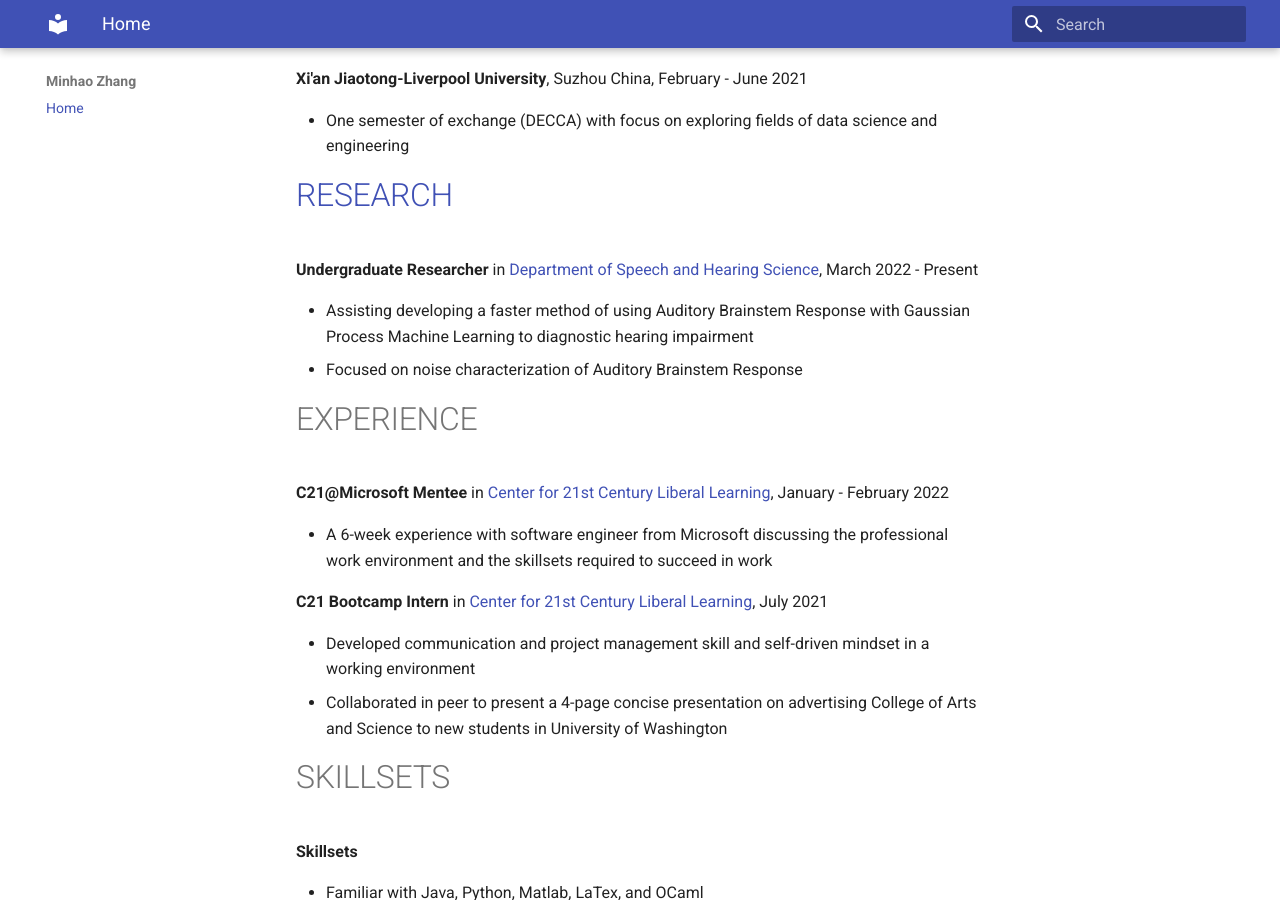
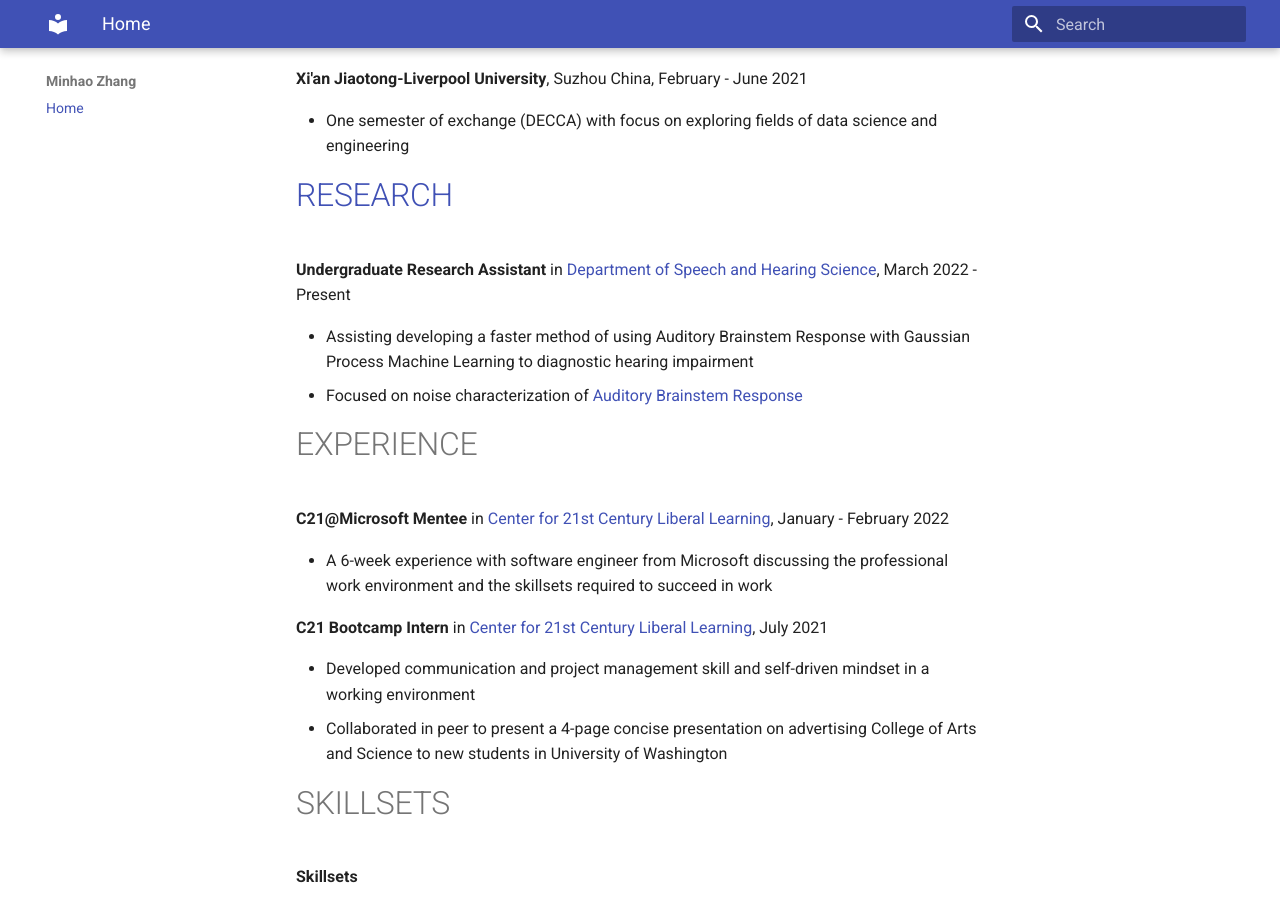
Before and after one commit to Minhao-Zhang/Minhao-Zhang.github.io, an MkDocs documentation site: the page built from docs/index.md, in a window 1280 px wide and 900 px high, scrolled down 531 px. Built offline with MkDocs 1.6.1 and Material for MkDocs 9.7.7, drawn with Linux system fonts in a browser that asks for light colours.

Commit message:
added a link

```diff
--- a/docs/index.md
+++ b/docs/index.md
@@ -15,10 +15,10 @@ Bachelor of Science - Applied and Computational Mathematical Science-Data Scienc
 - One semester of exchange (DECCA) with focus on exploring fields of data science and engineering
 
 # [RESEARCH](./research)
-**Undergraduate Researcher** in [Department of Speech and Hearing Science](https://sphsc.washington.edu/), March 2022 - Present
+**Undergraduate Research Assistant** in [Department of Speech and Hearing Science](https://sphsc.washington.edu/), March 2022 - Present
 
 - Assisting developing a faster method of using Auditory Brainstem Response with Gaussian Process Machine Learning to diagnostic hearing impairment
-- Focused on noise characterization of Auditory Brainstem Response
+- Focused on noise characterization of [Auditory Brainstem Response](https://www.asha.org/public/hearing/auditory-brainstem-response/)
 
 # EXPERIENCE
 **C21@Microsoft Mentee** in [Center for 21st Century Liberal Learning](https://c21.washington.edu/our-programs/c21microsoft), January - February 2022
```
